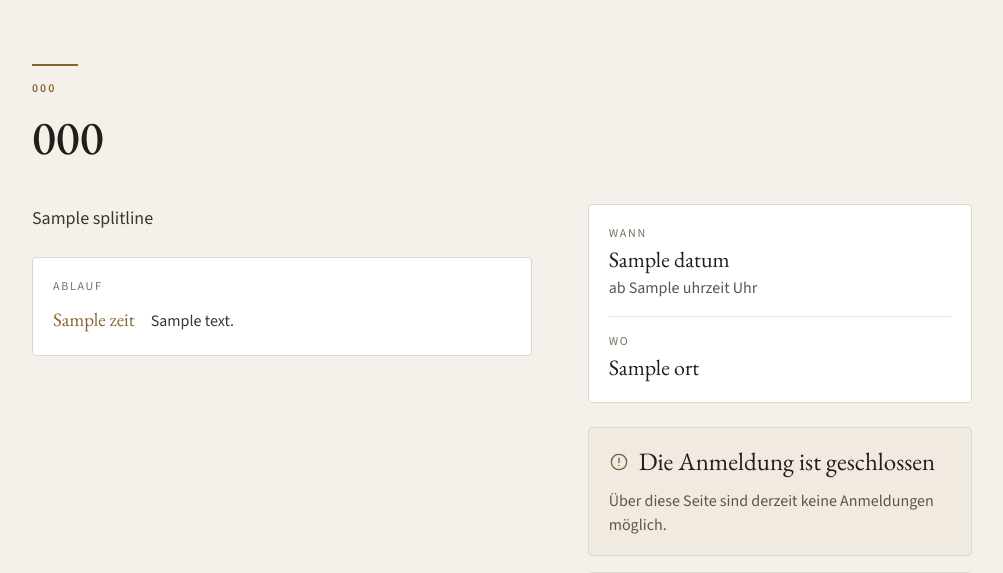
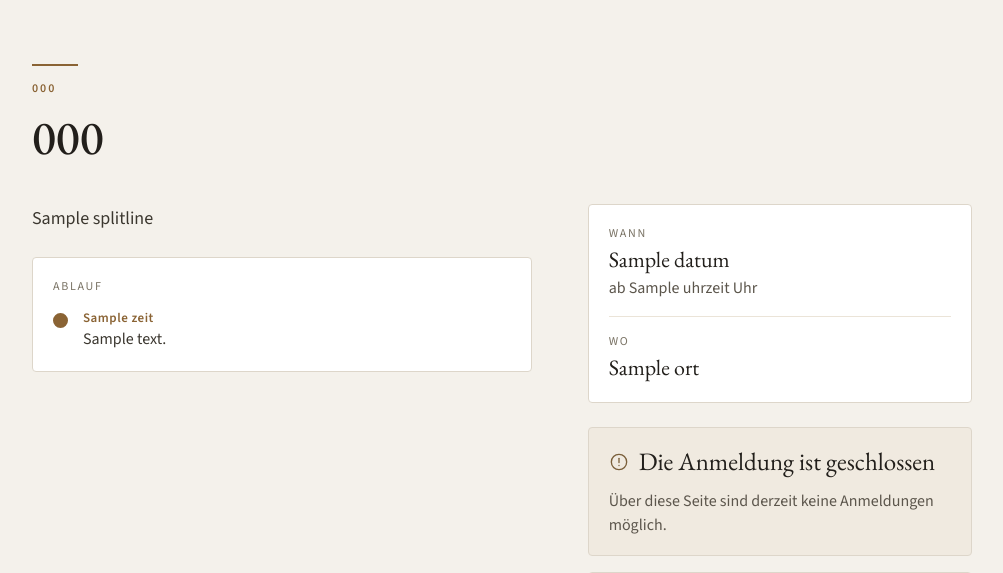
Before and after one commit to Syynax/gedenkveranstaltung-lehrberg, a Flask app: template gedenkveranstaltung/rootfs/app/templates/start.html in a window 1280 px wide. Shown: the top 573 px of the page, without its empty margins (138-1141 px from the left). Run offline with Flask 3, Linux system fonts and the light colour scheme; the template is opened without the code that fills it: most values are stand-ins (such as "Sample title", 1, 10 or a date in 2020); parts of the project's set-up code (start-up, migrations or seed data) failed here and were passed over.

Commit message:
Version 1.11.0: Ablauf als Zeitstrahl
Ein Kreis je Punkt, verbunden durch eine Linie, der erste Kreis gefüllt. Die
Reihenfolge trägt der Strahl, deshalb sieht der Ablauf auch ohne Uhrzeiten
fertig aus. Bisher lebte die Darstellung von der Zeitspalte, und ohne Zeiten
blieb links eine leere Lücke. Eine Uhrzeit ist weiter möglich und steht dann
klein über dem Punkt.

Co-Authored-By: Claude Opus 5 <noreply@anthropic.com>

```diff
--- a/gedenkveranstaltung/config.yaml
+++ b/gedenkveranstaltung/config.yaml
@@ -1,5 +1,5 @@
 name: Gedenkveranstaltung Anmeldung
-version: "1.10.3"
+version: "1.11.0"
 slug: gedenkveranstaltung
 description: Anmeldeseite mit begrenzter Platzzahl für eine Gedenkveranstaltung
 arch:
--- a/gedenkveranstaltung/rootfs/app/static/style.css
+++ b/gedenkveranstaltung/rootfs/app/static/style.css
@@ -190,28 +190,53 @@ h1.klein { font-size: clamp(27px, 7.5vw, 32px); line-height: 1.1; }
   flex-direction: column;
   gap: 10px;
 }
+/* Zeitstrahl: ein Kreis je Punkt, dazwischen eine feine Linie. Der erste
+   Kreis ist gefuellt und markiert den Beginn. Die Reihenfolge traegt der
+   Strahl, deshalb sieht der Ablauf auch ganz ohne Uhrzeiten fertig aus. */
 .ablauf__liste {
-  margin: 0;
+  margin: 4px 0 0;
   padding: 0;
   list-style: none;
+}
+.ablauf__punkt {
+  --kreis: 11px;
+  --kreis-oben: 6px;   /* mittig zur ersten Textzeile (16px x 1.45) */
+  position: relative;
   display: flex;
   flex-direction: column;
+  gap: 1px;
+  padding: 0 0 20px 30px;
 }
-.ablauf__punkt {
-  display: flex;
-  gap: 16px;
-  align-items: baseline;
-  padding: 11px 0;
-  border-top: 1px solid var(--linie-2);
+.ablauf__punkt:last-child { padding-bottom: 0; }
+.ablauf__punkt::before {
+  content: "";
+  position: absolute;
+  left: 0;
+  top: var(--kreis-oben);
+  width: var(--kreis);
+  height: var(--kreis);
+  border: 2px solid var(--bronze);
+  border-radius: 50%;
+  background: var(--karte);
 }
-.ablauf__punkt:first-child { border-top: none; padding-top: 2px; }
-.ablauf__punkt:last-child { padding-bottom: 2px; }
+.ablauf__punkt:first-child::before { background: var(--bronze); }
+.ablauf__punkt::after {
+  content: "";
+  position: absolute;
+  left: calc(var(--kreis) / 2 - 0.5px);
+  top: calc(var(--kreis-oben) + var(--kreis) + 4px);
+  bottom: -2px;
+  width: 1px;
+  background: var(--rahmen);
+}
+.ablauf__punkt:last-child::after { display: none; }
+/* Mit Uhrzeit sitzt der Kreis auf Hoehe der Zeit, nicht des Textes. */
+.ablauf__punkt--zeit { --kreis-oben: 3px; }
 .ablauf__zeit {
-  flex-shrink: 0;
-  min-width: 56px;
-  font-family: var(--serif);
-  font-size: 19px;
+  font-size: 13px;
   line-height: 1.3;
+  font-weight: 600;
+  letter-spacing: .04em;
   color: var(--bronze);
   font-variant-numeric: tabular-nums;
 }
--- a/gedenkveranstaltung/rootfs/app/templates/start.html
+++ b/gedenkveranstaltung/rootfs/app/templates/start.html
@@ -104,15 +104,13 @@
     {% if ablauf %}
     <div class="ablauf">
       <div class="termin__label">Ablauf</div>
-      {# Sobald ein Punkt eine Uhrzeit hat, bekommt jeder Punkt die Spalte - auch
-         die leeren. Sonst ruecken die Texte ohne Zeit nach links und die Liste
-         franst aus. Hat kein Punkt eine Zeit, faellt die Spalte ganz weg. #}
-      {% set mit_zeit = ablauf | selectattr("zeit") | list | length > 0 %}
+      {# Zeitstrahl: Punkt und Linie tragen die Reihenfolge, eine Uhrzeit ist
+         nicht noetig. Wo doch eine steht, sitzt sie klein ueber dem Text. #}
       <ol class="ablauf__liste">
         {% for punkt in ablauf %}
-        <li class="ablauf__punkt">
-          {% if mit_zeit %}<span class="ablauf__zeit">{{ punkt.zeit }}</span>{% endif %}
-          <span class="ablauf__text">{{ punkt.text }}</span>
+        <li class="ablauf__punkt{% if punkt.zeit %} ablauf__punkt--zeit{% endif %}">
+          {% if punkt.zeit %}<span class="ablauf__zeit">{{ punkt.zeit }}</span>{% endif %}
+          {% if punkt.text %}<span class="ablauf__text">{{ punkt.text }}</span>{% endif %}
         </li>
         {% endfor %}
       </ol>
--- a/gedenkveranstaltung/translations/de.yaml
+++ b/gedenkveranstaltung/translations/de.yaml
@@ -21,9 +21,9 @@ configuration:
   ablauf:
     name: "Veranstaltung: Ablauf"
     description: >-
-      Punkte durch einen senkrechten Strich trennen. Eine Uhrzeit zwischen zwei
-      Strichen gehört zum nächsten Punkt. Beispiel: „Beginn 9:30 | Andacht |
-      Vortrag | Weißwurstfrühstück“. Leer = kein Ablauf.
+      Punkte durch einen senkrechten Strich trennen, z. B. „Andacht | Vortrag |
+      Weißwurstfrühstück“. Wird als Zeitstrahl gezeigt, Uhrzeiten sind nicht
+      nötig. Eine Uhrzeit vor einem Punkt erscheint klein darüber. Leer = kein Ablauf.
   kontakt:
     name: "Veranstaltung: Ansprechpartner"
     description: Name und Telefon oder E-Mail für Rückfragen. Steht auf der Seite und in der Mail.
--- a/gedenkveranstaltung/translations/en.yaml
+++ b/gedenkveranstaltung/translations/en.yaml
@@ -21,9 +21,9 @@ configuration:
   ablauf:
     name: "Event: programme"
     description: >-
-      Separate items with a vertical bar. A time between two bars belongs to the
-      next item. Example: "Beginn 9:30 | Andacht | Vortrag | Weißwurstfrühstück".
-      Empty = no programme.
+      Separate items with a vertical bar, e.g. "Andacht | Vortrag |
+      Weißwurstfrühstück". Shown as a timeline, times are not needed. A time
+      before an item appears small above it. Empty = no programme.
   kontakt:
     name: "Event: contact person"
     description: Name and phone or e-mail for questions. Shown on the page and in the mail.
```
Also changed, not shown: gedenkveranstaltung/DOCS.md (+10 -4 lines), gedenkveranstaltung/CHANGELOG.md.
